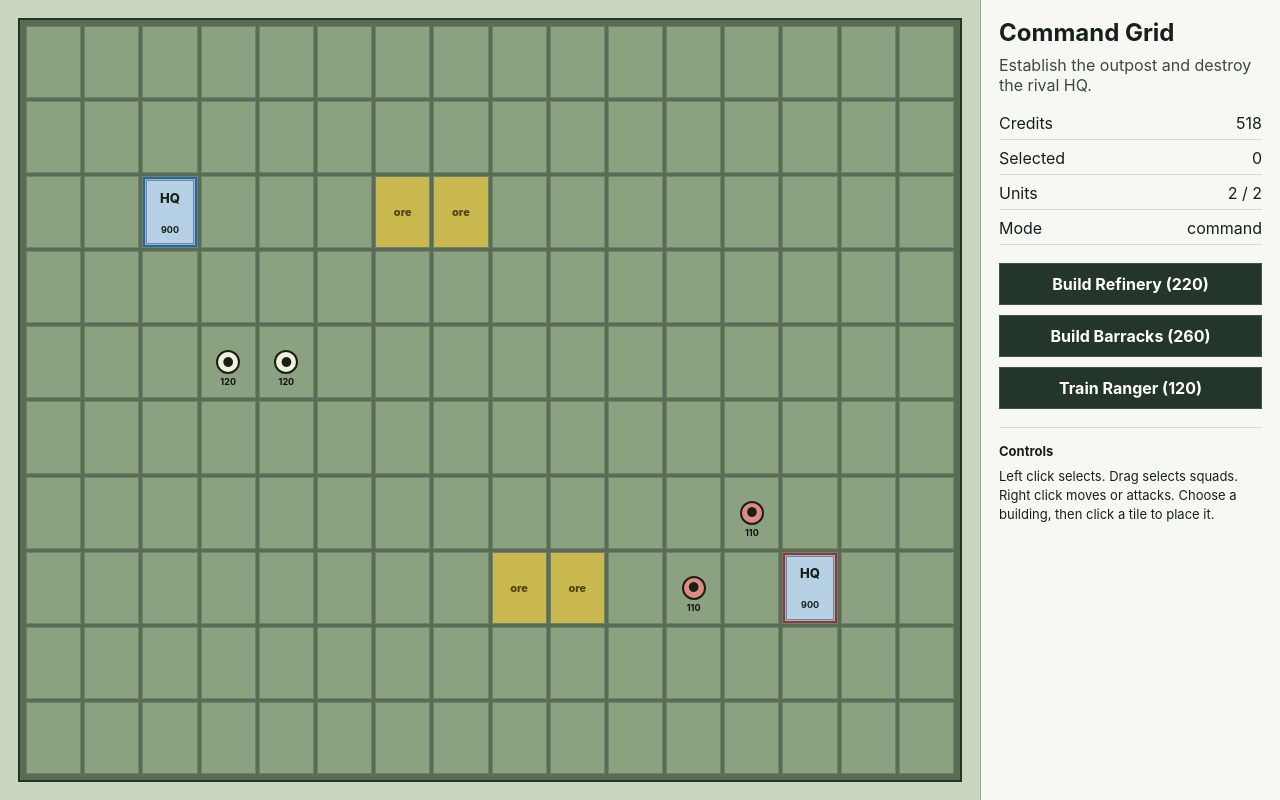
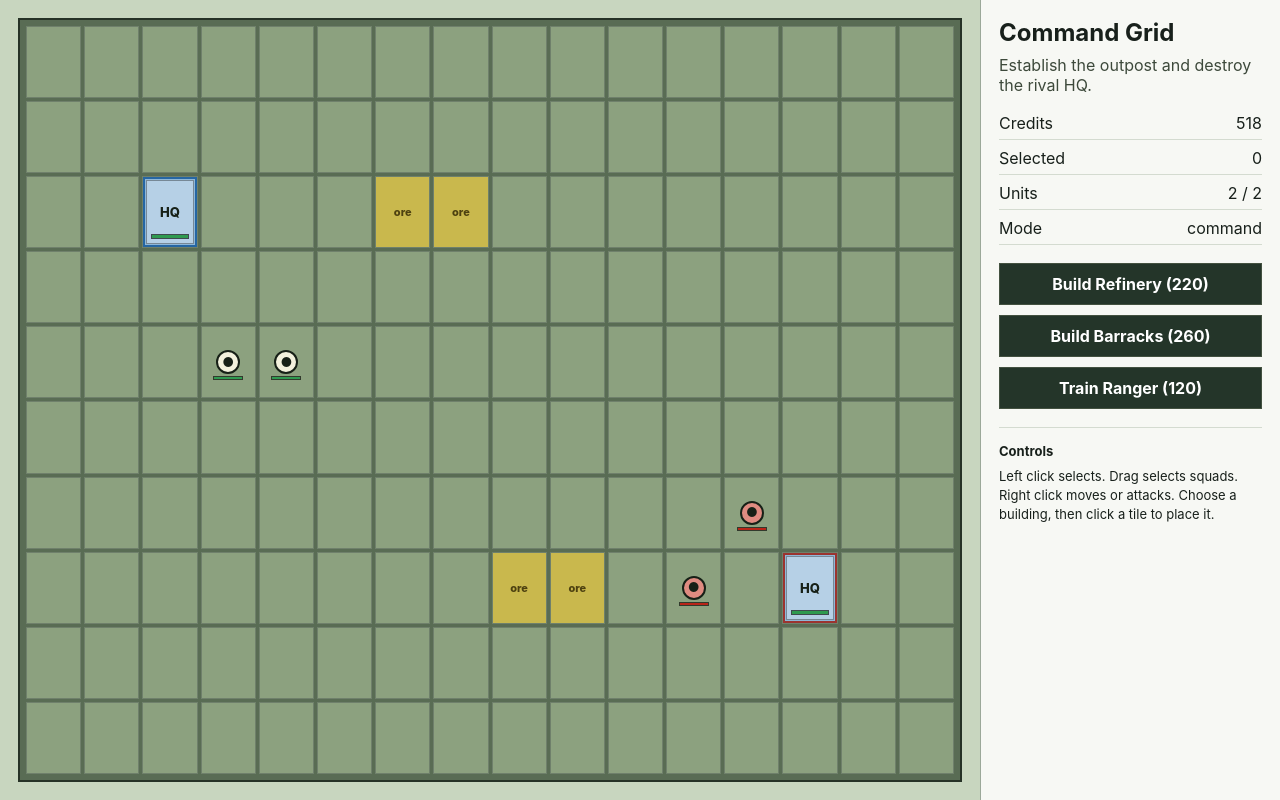
Before and after one commit to XiaokunDuan/web-rts-command-grid, a website built with Vite: page index.html in a window 1280 px wide. Built offline with nearby package versions, Linux system fonts and the light colour scheme.

Commit message:
add visible health bars

```diff
--- a/src/main.ts
+++ b/src/main.ts
@@ -158,11 +158,13 @@ function renderMap(current: GameState): void {
       if (building) classes.push(building.team, building.kind)
       const pieces = []
       if (ore) pieces.push('<span class="ore-label">ore</span>')
-      if (building) pieces.push(`<span class="building-label">${building.kind.toUpperCase()}<small>${building.hp}</small></span>`)
+      if (building) {
+        pieces.push(`<span class="building-label">${building.kind.toUpperCase()}${renderHealthBar(building.hp, building.maxHp)}</span>`)
+      }
       for (const unit of units) {
         const stateClass = unit.attackTargetId ? ' attacking' : unit.target ? ' moving' : ''
         const selected = current.selectedIds.includes(unit.id) ? ' selected' : ''
-        pieces.push(`<span class="unit ${unit.team}${selected}${stateClass}">●<small>${unit.hp}</small></span>`)
+        pieces.push(`<span class="unit ${unit.team}${selected}${stateClass}">●${renderHealthBar(unit.hp, unit.maxHp)}</span>`)
       }
       cells.push(`<button class="${classes.join(' ')}" data-x="${x}" data-y="${y}" aria-label="tile ${x},${y}">${pieces.join('')}</button>`)
     }
@@ -170,4 +172,9 @@ function renderMap(current: GameState): void {
   map.innerHTML = cells.join('')
 }
 
+function renderHealthBar(hp: number, maxHp: number): string {
+  const percent = Math.max(0, Math.min(100, Math.round((hp / maxHp) * 100)))
+  return `<span class="hp-bar" aria-label="${hp} of ${maxHp} hit points"><span style="width: ${percent}%"></span></span>`
+}
+
 render()
--- a/src/styles.css
+++ b/src/styles.css
@@ -74,11 +74,30 @@ body { margin: 0; }
   font-size: clamp(9px, 1.1vw, 13px);
 }
 
-small {
+.hp-bar {
+  position: absolute;
+  left: 4px;
+  right: 4px;
+  bottom: 4px;
+  height: 5px;
+  border: 1px solid rgba(0,0,0,.55);
+  background: rgba(24,32,27,.25);
+}
+
+.hp-bar > span {
   display: block;
-  font-size: 9px;
-  font-weight: 700;
+  height: 100%;
+  background: #2f9a50;
 }
+
+.unit .hp-bar {
+  left: -5px;
+  right: -5px;
+  bottom: -8px;
+  height: 4px;
+}
+
+.unit.enemy .hp-bar > span { background: #b92418; }
 
 .unit {
   width: 24px;
@@ -96,7 +115,6 @@ small {
 .unit.selected { outline: 3px solid #fff56a; }
 .unit.moving { box-shadow: 0 0 0 4px rgba(255,255,255,.45); }
 .unit.attacking { box-shadow: 0 0 0 4px rgba(185,36,24,.55); }
-.unit small { position: absolute; bottom: -14px; color: #111; }
 
 .panel {
   padding: 18px;
```
Also changed, not shown: src/app-smoke.test.ts (+7 -1 lines), README.md.
